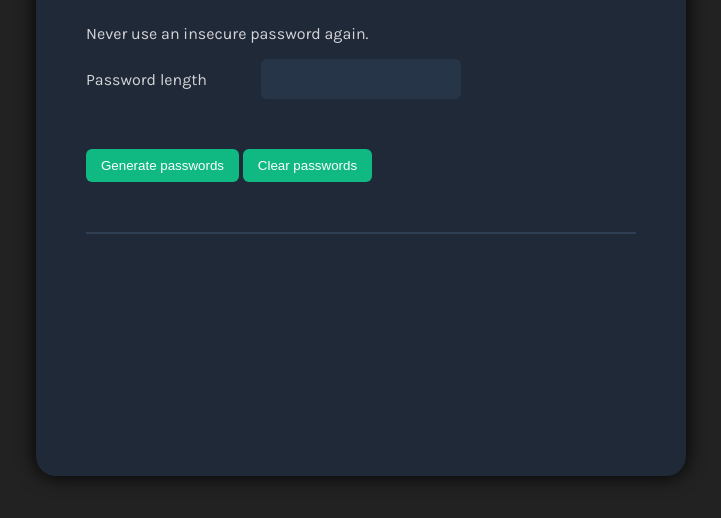
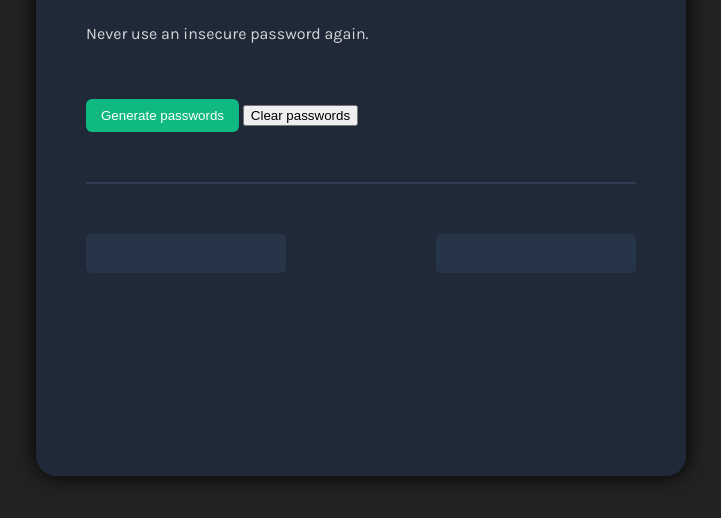
Before and after one commit to DanielAgbor24/Password-Generator, a plain HTML site: page index.html in a window 1280 px wide. Shown: the part 224-742 px from the top of the page, without its empty margins (279-1000 px from the left). Drawn offline with Linux system fonts and the light colour scheme; a web font is replaced by a local one.

Commit message:
Reverted changes

```diff
--- a/index.css
+++ b/index.css
@@ -38,7 +38,7 @@ h1 {
 
 
 
-#password-btn, #clear-btn {
+#password-btn{
     background: #10B981;
     padding: 9px 15px 9px 15px;
     border: none;
@@ -47,24 +47,12 @@ h1 {
     margin-top: 40px
 }
 
-#password-btn:hover, #clear-btn:hover {
+#password-btn:hover{
     background: darkcyan;
     box-shadow: 0 0 10px darkseagreen;
 }
 
-#length-input {
-    color: inherit;
-    font-family: inherit;
-    font-size: 16px;
-    width: 200px;
-    height: 40px;
-    margin: 0 0 10px 50px;
-    padding-left: 10px;
-    background-color: #273549;
-    border: none;
-    border-radius: 6px;
-
-#results, #btns {
+#results {
     display: flex;
     justify-content: space-between;
 
--- a/index.html
+++ b/index.html
@@ -12,13 +12,8 @@
         <div id="generate-password">
             <h1 id="password-title">Generate a <br><span class="password">random password</span></h1>
             <p>Never use an insecure password again.</p>
-            <label for="Password length" id="length-input-label">Password length</label>
-            <input type="number" id="length-input" name="Password length"></input>
-            <span id="error-span"></span>
-            <div id="btns"></div>
-              <button id="password-btn" onclick="generatePassword()">Generate passwords</button>
-              <button id="clear-btn" onclick="clearPassword()">Clear passwords</button>
-            </div>
+            <button id="password-btn" onclick="generatePassword()">Generate passwords</button>
+            <button id="clear-btn" onclick="clearPassword()">Clear passwords</button>
         </div>
         <div id="results">
             <p id="password-result1"></p>
--- a/index.js
+++ b/index.js
@@ -5,6 +5,7 @@ let passwordOneEl = document.getElementById("password-result1")
 let passwordTwoEl = document.getElementById("password-result2")
 let randomPassword1 = ""
 let randomPassword2 = ""
+let passwordLength = 15
 
 function getRandomCharacter() {
     let randomChar1 = Math.floor(Math.random() * characters.length)
@@ -14,14 +15,7 @@ function getRandomCharacter() {
 function generatePassword() {
     let randomPassword1 = ""
     let randomPassword2 = ""
-
-    const passwordLength = document.getElementById("length-input").value;
-
-    if (passwordLength < 8 || passwordLength > 20) {
-        document.getElementById("error-span").textContent = "The password must have 8 to 20 characters.";
-    } else {
-        document.getElementById("error-span").textContent = "";
-    for (let i = 0; i < ; i++) {
+    for (let i = 0; i < passwordLength; i++) {
         randomPassword1 += getRandomCharacter()
         randomPassword2 += getRandomCharacter()
     }
```
